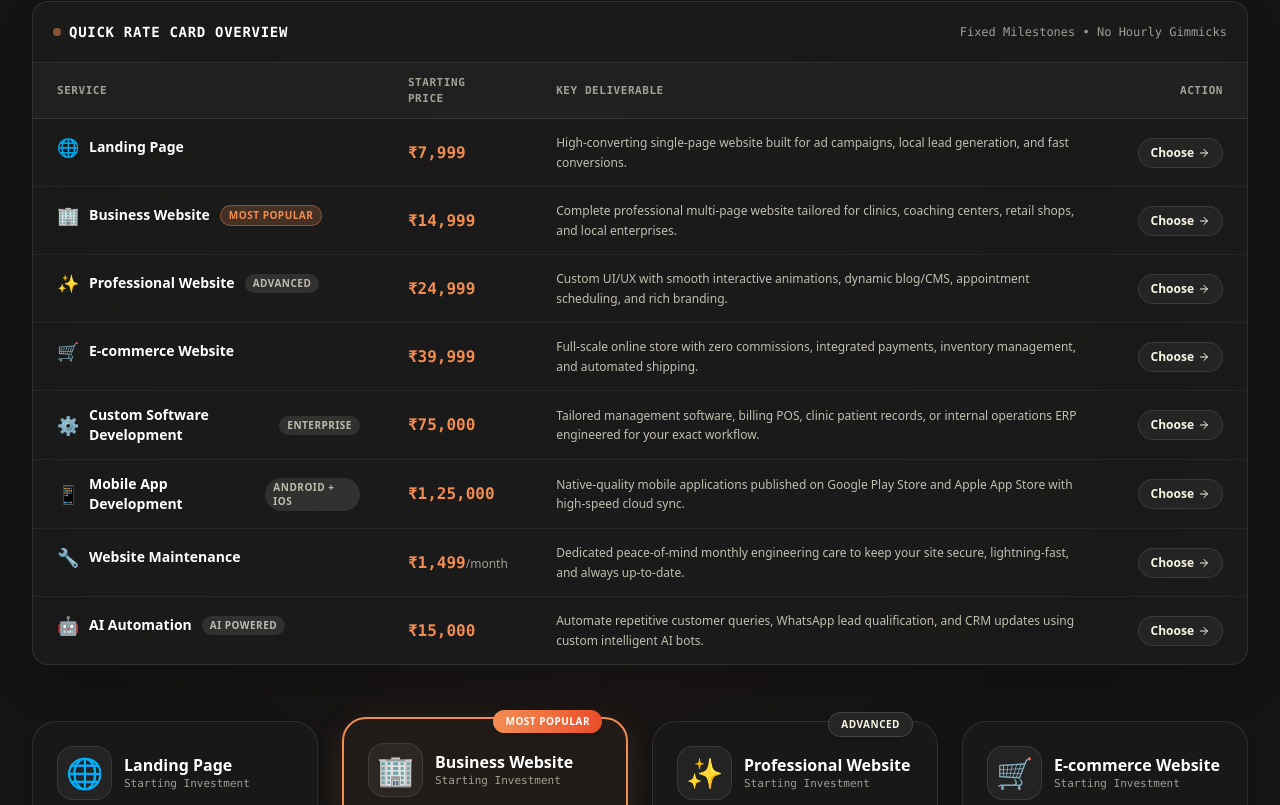
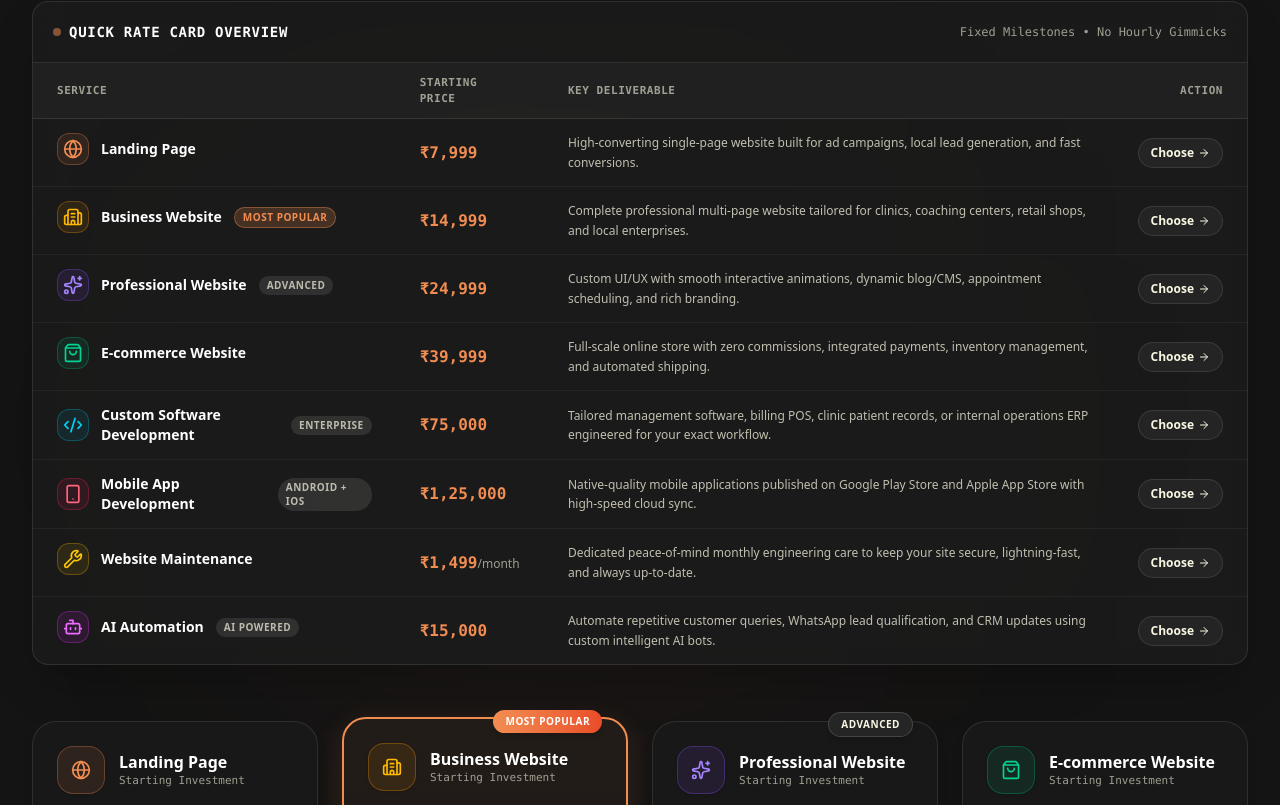
Before and after one commit to bipinkumar87/digitaleafs, a Next.js app: page / in a window 1280 px wide. Shown: the part 4035-4840 px from the top of the page. Built offline with nearby package versions, Linux system fonts and the light colour scheme; no server answers.

Commit message:
style: replace emojis with professional Lucide vector icons in Pricing section

```diff
--- a/src/components/Pricing.tsx
+++ b/src/components/Pricing.tsx
@@ -1,9 +1,26 @@
 "use client";
 
-import { Check, Sparkles, ArrowRight, MessageSquare, ShieldCheck, Zap } from "lucide-react";
+import React from "react";
+import {
+  Check,
+  Sparkles,
+  ArrowRight,
+  MessageSquare,
+  ShieldCheck,
+  Zap,
+  Globe,
+  Building2,
+  ShoppingBag,
+  Code2,
+  Smartphone,
+  Wrench,
+  Bot
+} from "lucide-react";
 
 interface PricingItem {
-  icon: string;
+  icon: React.ReactNode;
+  iconBg: string;
+  iconBorder: string;
   name: string;
   price: string;
   period?: string;
@@ -15,7 +32,9 @@ interface PricingItem {
 
 const PRICING_DATA: PricingItem[] = [
   {
-    icon: "🌐",
+    icon: <Globe className="w-5 h-5 text-[#F28D52]" />,
+    iconBg: "bg-[#F28D52]/10",
+    iconBorder: "border-[#F28D52]/30",
     name: "Landing Page",
     price: "₹7,999",
     description: "High-converting single-page website built for ad campaigns, local lead generation, and fast conversions.",
@@ -27,7 +46,9 @@ const PRICING_DATA: PricingItem[] = [
     ],
   },
   {
-    icon: "🏢",
+    icon: <Building2 className="w-5 h-5 text-amber-400" />,
+    iconBg: "bg-amber-500/10",
+    iconBorder: "border-amber-500/30",
     name: "Business Website",
     price: "₹14,999",
     badge: "Most Popular",
@@ -41,7 +62,9 @@ const PRICING_DATA: PricingItem[] = [
     ],
   },
   {
-    icon: "✨",
+    icon: <Sparkles className="w-5 h-5 text-violet-400" />,
+    iconBg: "bg-violet-500/10",
+    iconBorder: "border-violet-500/30",
     name: "Professional Website",
     price: "₹24,999",
     badge: "Advanced",
@@ -54,7 +77,9 @@ const PRICING_DATA: PricingItem[] = [
     ],
   },
   {
-    icon: "🛒",
+    icon: <ShoppingBag className="w-5 h-5 text-emerald-400" />,
+    iconBg: "bg-emerald-500/10",
+    iconBorder: "border-emerald-500/30",
     name: "E-commerce Website",
     price: "₹39,999",
     description: "Full-scale online store with zero commissions, integrated payments, inventory management, and automated shipping.",
@@ -66,7 +91,9 @@ const PRICING_DATA: PricingItem[] = [
     ],
   },
   {
-    icon: "⚙️",
+    icon: <Code2 className="w-5 h-5 text-cyan-400" />,
+    iconBg: "bg-cyan-500/10",
+    iconBorder: "border-cyan-500/30",
     name: "Custom Software Development",
     price: "₹75,000",
     badge: "Enterprise",
@@ -79,7 +106,9 @@ const PRICING_DATA: PricingItem[] = [
     ],
   },
   {
-    icon: "📱",
+    icon: <Smartphone className="w-5 h-5 text-rose-400" />,
+    iconBg: "bg-rose-500/10",
+    iconBorder: "border-rose-500/30",
     name: "Mobile App Development",
     price: "₹1,25,000",
     badge: "Android + iOS",
@@ -92,7 +121,9 @@ const PRICING_DATA: PricingItem[] = [
     ],
   },
   {
-    icon: "🔧",
+    icon: <Wrench className="w-5 h-5 text-yellow-400" />,
+    iconBg: "bg-yellow-500/10",
+    iconBorder: "border-yellow-500/30",
     name: "Website Maintenance",
     price: "₹1,499",
     period: "/month",
@@ -105,7 +136,9 @@ const PRICING_DATA: PricingItem[] = [
     ],
   },
   {
-    icon: "🤖",
+    icon: <Bot className="w-5 h-5 text-fuchsia-400" />,
+    iconBg: "bg-fuchsia-500/10",
+    iconBorder: "border-fuchsia-500/30",
     name: "AI Automation",
     price: "₹15,000",
     badge: "AI Powered",
@@ -176,8 +209,10 @@ export default function Pricing() {
               <tbody className="divide-y divide-white/5">
                 {PRICING_DATA.map((item) => (
                   <tr key={item.name} className="hover:bg-white/[0.02] transition-colors group">
-                    <td className="py-3.5 px-4 sm:px-6 font-semibold text-white flex items-center gap-2.5">
-                      <span className="text-base sm:text-lg">{item.icon}</span>
+                    <td className="py-3.5 px-4 sm:px-6 font-semibold text-white flex items-center gap-3">
+                      <div className={`w-8 h-8 rounded-xl ${item.iconBg} border ${item.iconBorder} flex items-center justify-center shrink-0`}>
+                        {item.icon}
+                      </div>
                       <span>{item.name}</span>
                       {item.badge && (
                         <span className={`text-[10px] px-2 py-0.5 rounded-full font-bold uppercase tracking-wider ${
@@ -241,10 +276,10 @@ export default function Pricing() {
 
               <div>
                 {/* Icon & Title */}
-                <div className="flex items-center gap-3 mb-3">
-                  <span className="text-3xl p-2 rounded-2xl bg-white/5 border border-white/10">
+                <div className="flex items-center gap-3.5 mb-3">
+                  <div className={`w-12 h-12 rounded-2xl ${item.iconBg} border ${item.iconBorder} flex items-center justify-center shrink-0 shadow-sm`}>
                     {item.icon}
-                  </span>
+                  </div>
                   <div>
                     <h3 className="text-base font-bold text-white leading-snug">
                       {item.name}
```
